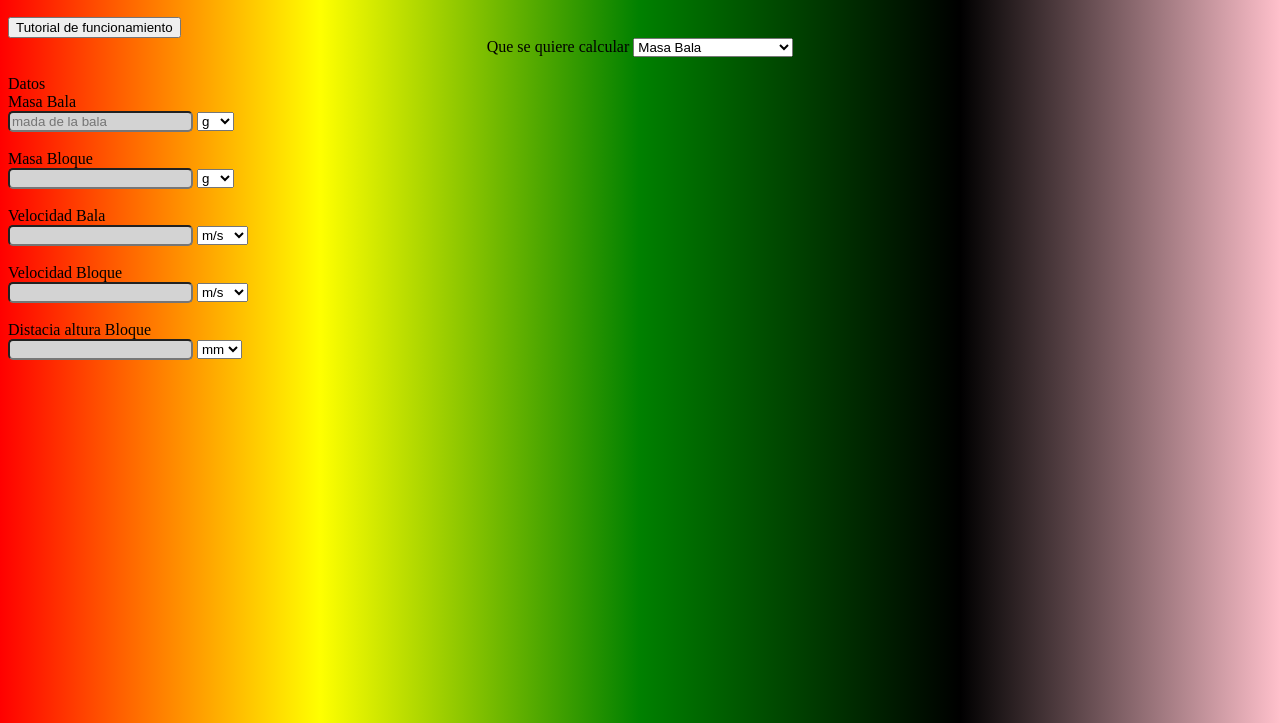
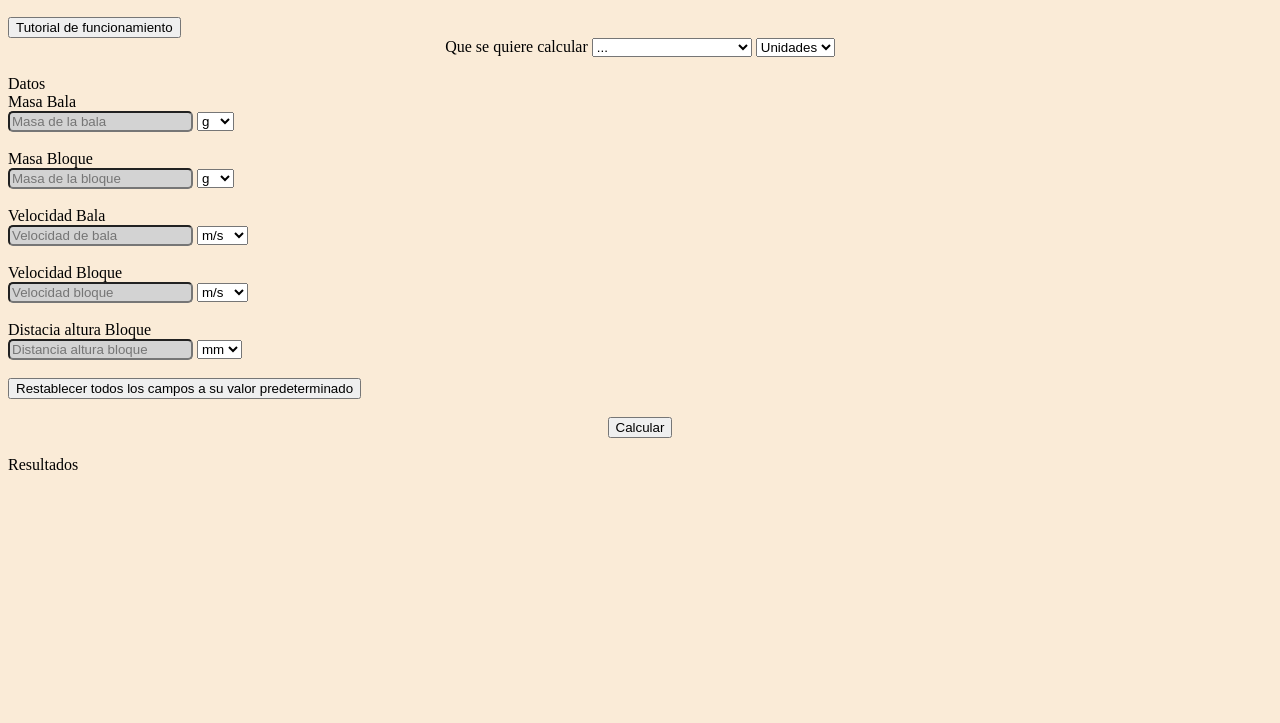
Before and after one commit to UCC-LabCompu2-Historico/proyecto2016-penduloBalistico, a plain HTML site: page Index.html in a window 1280 px wide. Shown: the part 77-800 px from the top of the page. Drawn offline with Linux system fonts and the light colour scheme.

Commit message:
agregue botones

```diff
--- a/Index.html
+++ b/Index.html
@@ -16,12 +16,18 @@
     Que se quiere calcular
 
 <select name="Calcular">
+    <option value="...">...</option>
     <option value="Masa Bala">Masa Bala</option>
     <option value="Masa Bloque">Masa Bloque</option>
     <option value="Velocidad Bala">Velocidad Bala</option>
     <option value="Velocidad Bloque">Velocidad Bloque</option>
     <option value="Distancia altura Bloque">Distancia altura Bloque</option>
 </select>
+    <select name="Unidades">
+        <option value="Unidades">Unidades</option>
+        <option value="kg/m/s">kg/m/s</option>
+        <option value="g/km/h">g/km/h</option>
+    </select>
 </div>
 <br>
 <div>
@@ -31,7 +37,7 @@
 <div>
     Masa Bala
 </div>
-<input type="number" name="masa bala" class="miInput" placeholder="mada de la bala">
+<input type="number" name="masa bala" class="miInput" placeholder="Masa de la bala">
 <select name="Unidades">
     <option value="g">g</option>
     <option value="Kg">kg</option>
@@ -42,7 +48,7 @@
 <div>
    Masa Bloque
 </div>
-<input type="number" name="masa bloque" class="miInput">
+<input type="number" name="masa bloque" class="miInput" placeholder="Masa de la bloque">
 <select name="Unidades">
     <option value="g">g</option>
     <option value="Kg">kg</option>
@@ -53,7 +59,7 @@
 <div>
     Velocidad Bala
 </div>
-<input type="number" name="velocidad bala" class="miInput">
+<input type="number" name="velocidad bala" class="miInput" placeholder="Velocidad de bala">
 <select name="Unidades">
     <option value="M/s">m/s</option>
     <option value="Km/h">km/h</option>
@@ -64,7 +70,7 @@
 <div>
     Velocidad Bloque
 </div>
-<input type="number" name="velocidad bloque" class="miInput">
+<input type="number" name="velocidad bloque" class="miInput" placeholder="Velocidad bloque">
 <select name="Unidades">
     <option value="M/s">m/s</option>
     <option value="Km/h">km/h</option>
@@ -75,14 +81,29 @@
 <div>
     Distacia altura Bloque
 </div>
-<input type="number" name="distancia altura bloque" class="miInput">
+<input type="number" name="distancia altura bloque" class="miInput" placeholder="Distancia altura bloque">
 <select name="Unidades">
     <option value="mm">mm</option>
     <option value="cm">cm</option>
     <option value="m">m</option>
 </select>
+<br>
+
+<br>
+<input type="reset"
+       value="Restablecer todos los campos a su valor predeterminado" />
+</form>
+<br>
 
 
+<br>
+<div class="alineamiento" align="center">
+<input type="button" value="Calcular" onclick="calcular()"/">
+    </div>
+<br>
+<div>
+    Resultados
+    <div>
 
 </body>
 </html>
--- a/index2.css
+++ b/index2.css
@@ -1,9 +1,10 @@
 
 body
 {
-    background: linear-gradient(to right, red , yellow, green, black, pink); /* gradiente */
+    background: antiquewhite; /* solo color */
+}
 
-}
+
 h1{
 
     color:#333333;
```
